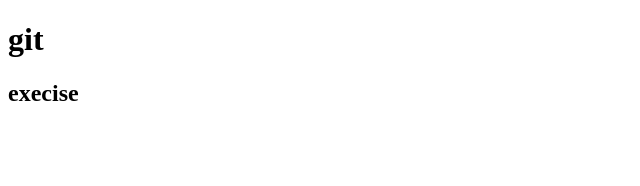
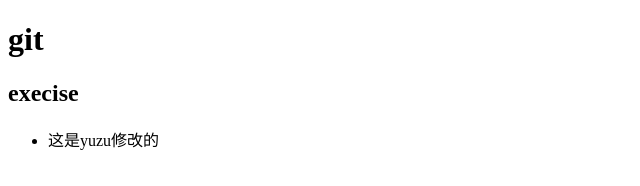
Before and after one commit to Yuzu-io/git-execise, a plain HTML site: page index.html in a window 1280 px wide. Shown: the whole page, without its empty margins (0-640 px from the left). Drawn offline with Linux system fonts and the light colour scheme.

Commit message:
yuzu修改

```diff
--- a/index.html
+++ b/index.html
@@ -9,5 +9,10 @@
 <body>
   <h1>git</h1>
   <h2>execise</h2>
+  <ul>
+    <li>
+      这是yuzu修改的
+    </li>
+  </ul>
 </body>
 </html>
```
